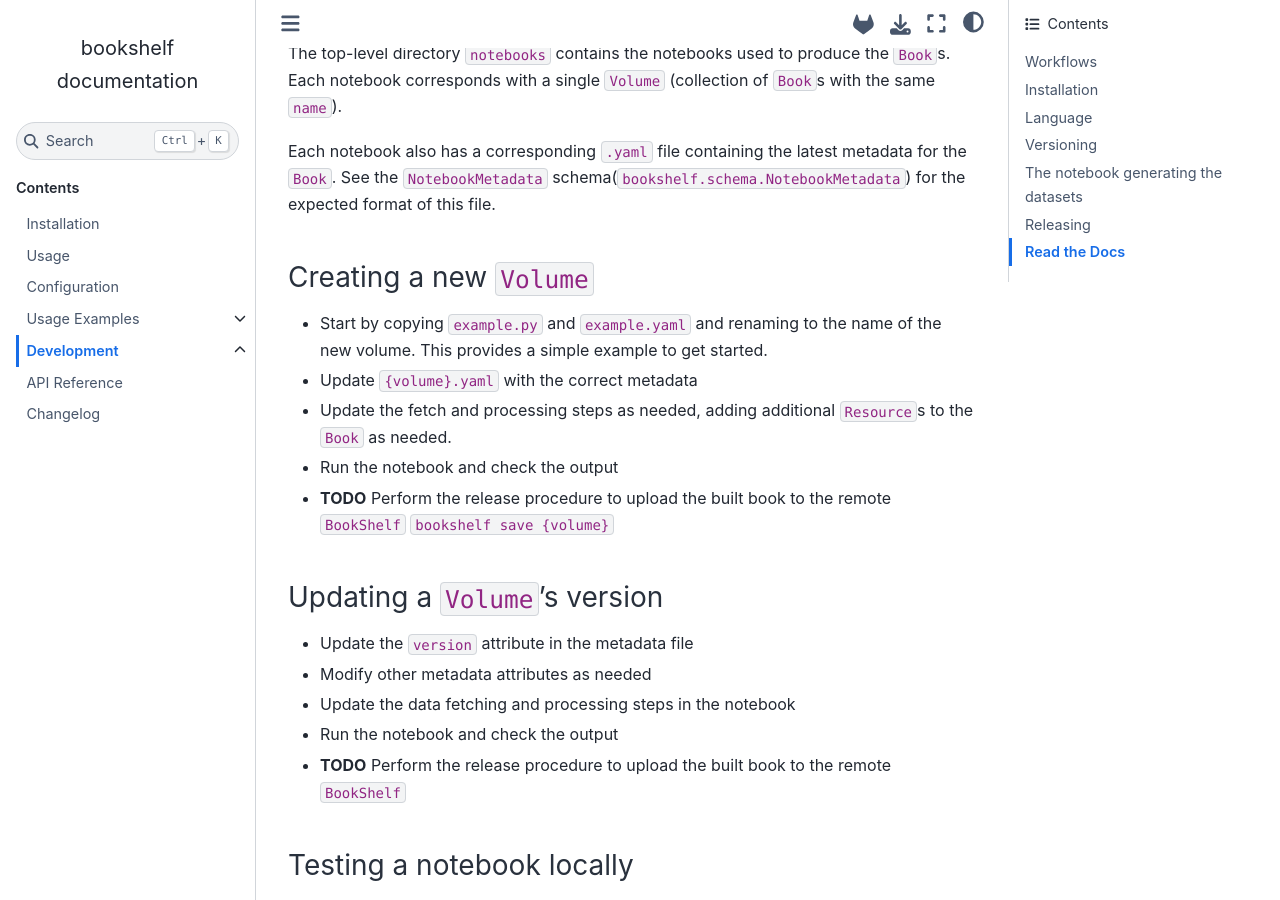
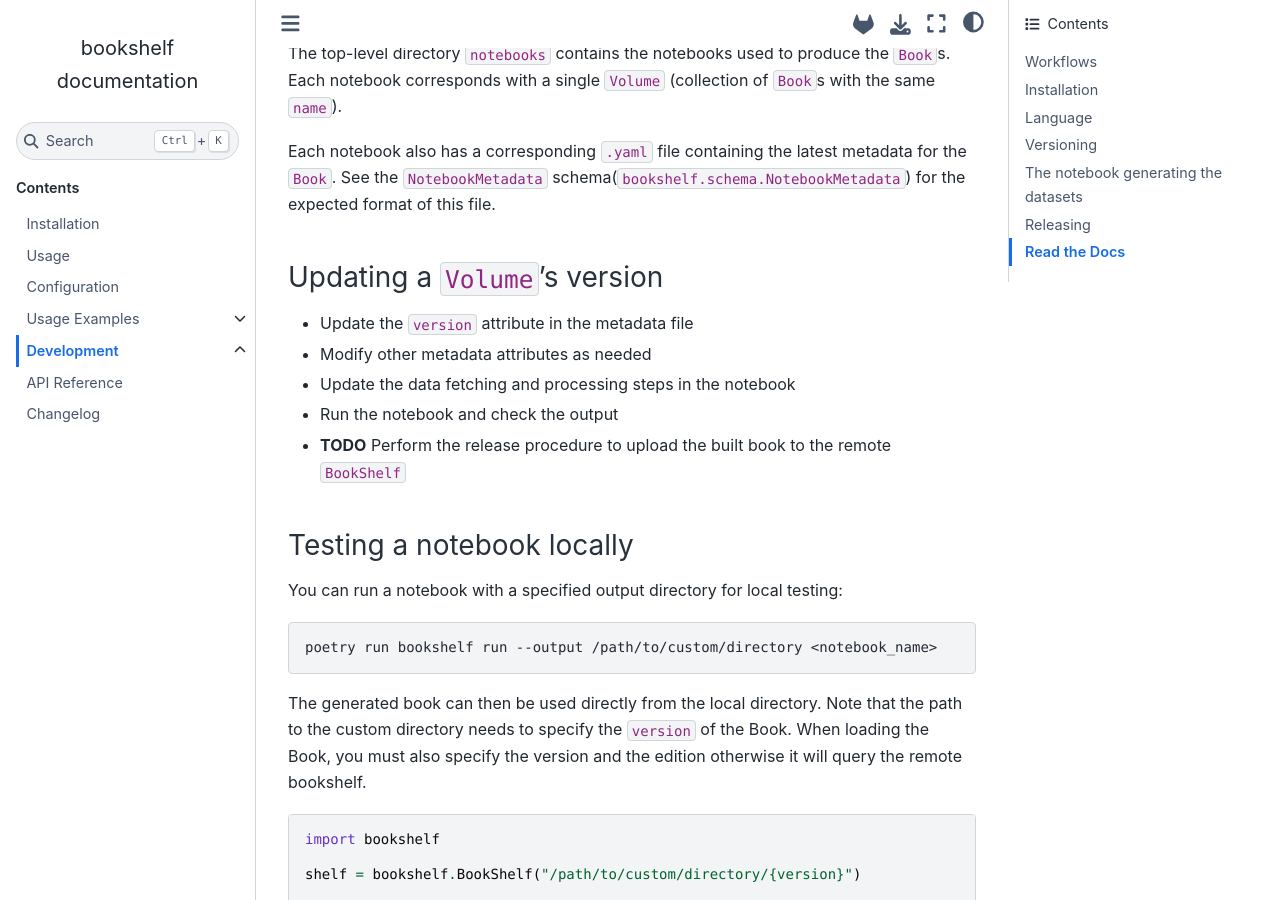
Before and after one commit to climate-resource/bookshelf, a Sphinx documentation site: the page built from docs/source/development.md, in a window 1280 px wide and 900 px high, scrolled down 1486 px. Built offline with Sphinx 7.4.7 and the Sphinx Book theme 1.1.4, drawn with Linux system fonts in a browser that asks for light colours; pages that are not in the unit, such as notebooks, are missing from menus.

Commit message:
remove redundant text

````diff
--- a/docs/source/development.md
+++ b/docs/source/development.md
@@ -62,21 +62,10 @@ for the `Book`. See the `NotebookMetadata` schema(`bookshelf.schema.NotebookMeta
 for the expected format of this file.
 
 ```{toctree}
+:caption: Basic demos
 :maxdepth: 1
 development_examples/create_a_new_volume.py
 ```
-
-### Creating a new `Volume`
-
-* Start by copying `example.py` and `example.yaml` and renaming to the name of
-  the new volume. This provides a simple example to get started.
-* Update `{volume}.yaml` with the correct metadata
-* Update the fetch and processing steps as needed, adding additional `Resource`s
-  to the `Book` as needed.
-* Run the notebook and check the output
-* **TODO** Perform the release procedure to upload the built book to the remote
-  `BookShelf`
-  `bookshelf save {volume}`
 
 ### Updating a `Volume`'s version
 
````
Also changed, not shown: docs/source/development_examples/create_a_new_volume.py (+8 -4 lines), docs/source/notebooks/analysis_with_a_book.py (+4 -3 lines), docs/source/notebooks/find_all_books.py (+7 -5 lines).
